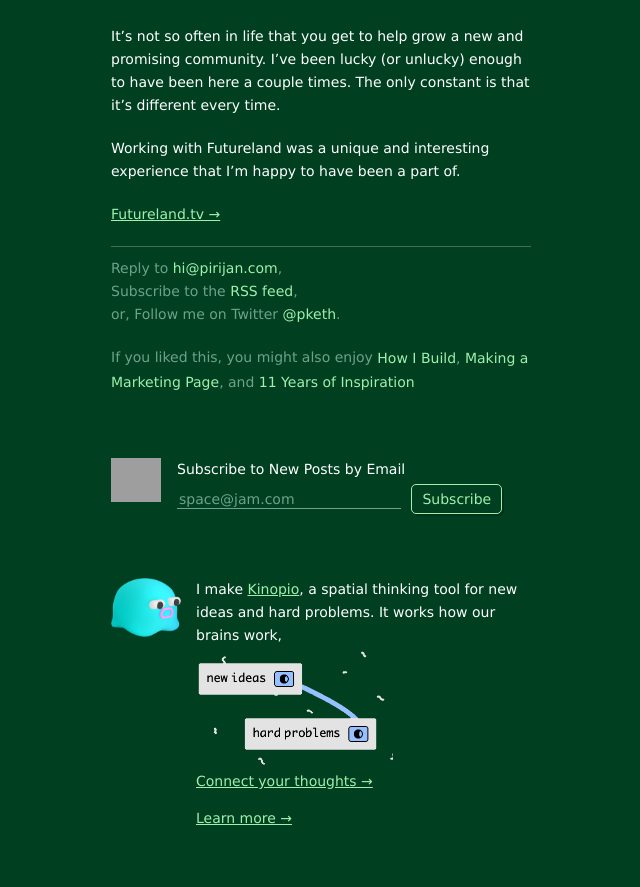
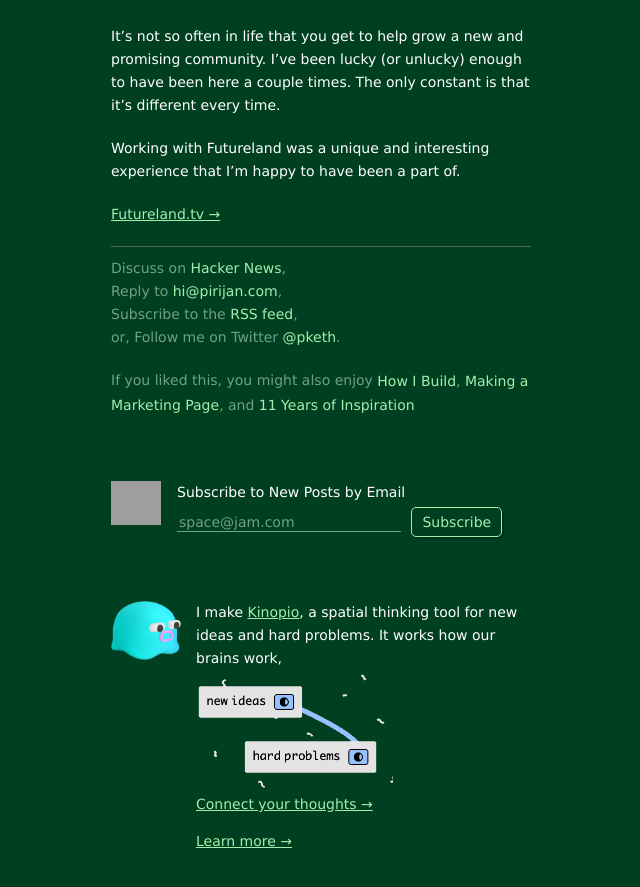
Before and after one commit to pketh/pketh.github.io, a Jekyll site: the page built from _posts/2022-04-05-redesigning-an-app.md, in a window 1280 px wide and 900 px high, scrolled down 13955 px. Shown: the top 887 px of the window, without its empty margins (459-1099 px from the left). Built offline with Jekyll 4.4.1, drawn with Linux system fonts in a browser that asks for light colours; some of the changed lines change nothing that is shown; grey boxes are pictures that could not be loaded.

Commit message:
add hn to post

```diff
--- a/_posts/2022-04-05-redesigning-an-app.md
+++ b/_posts/2022-04-05-redesigning-an-app.md
@@ -3,6 +3,7 @@
 title:  "Redesigning an App, One Day a Week at a Time"
 image: "/images/2022/fl/fl-overview.jpg"
 tags: design
+hackernews: "https://news.ycombinator.com/item?id=30947082"
 ---
 
 [Futureland](https://futureland.tv) is a journaling platform that helps you build habits or learn new skills through daily posting and activity streaks.
```
